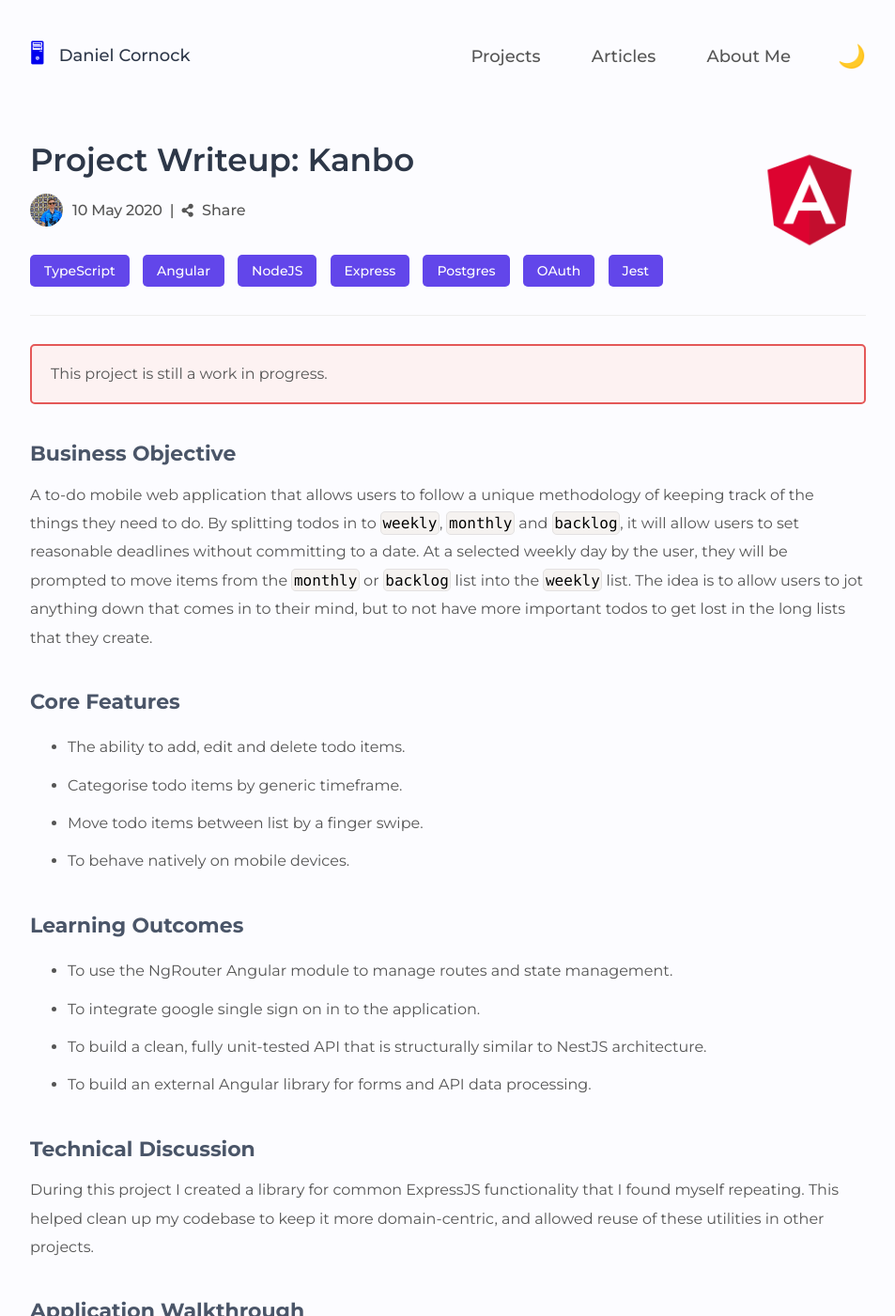
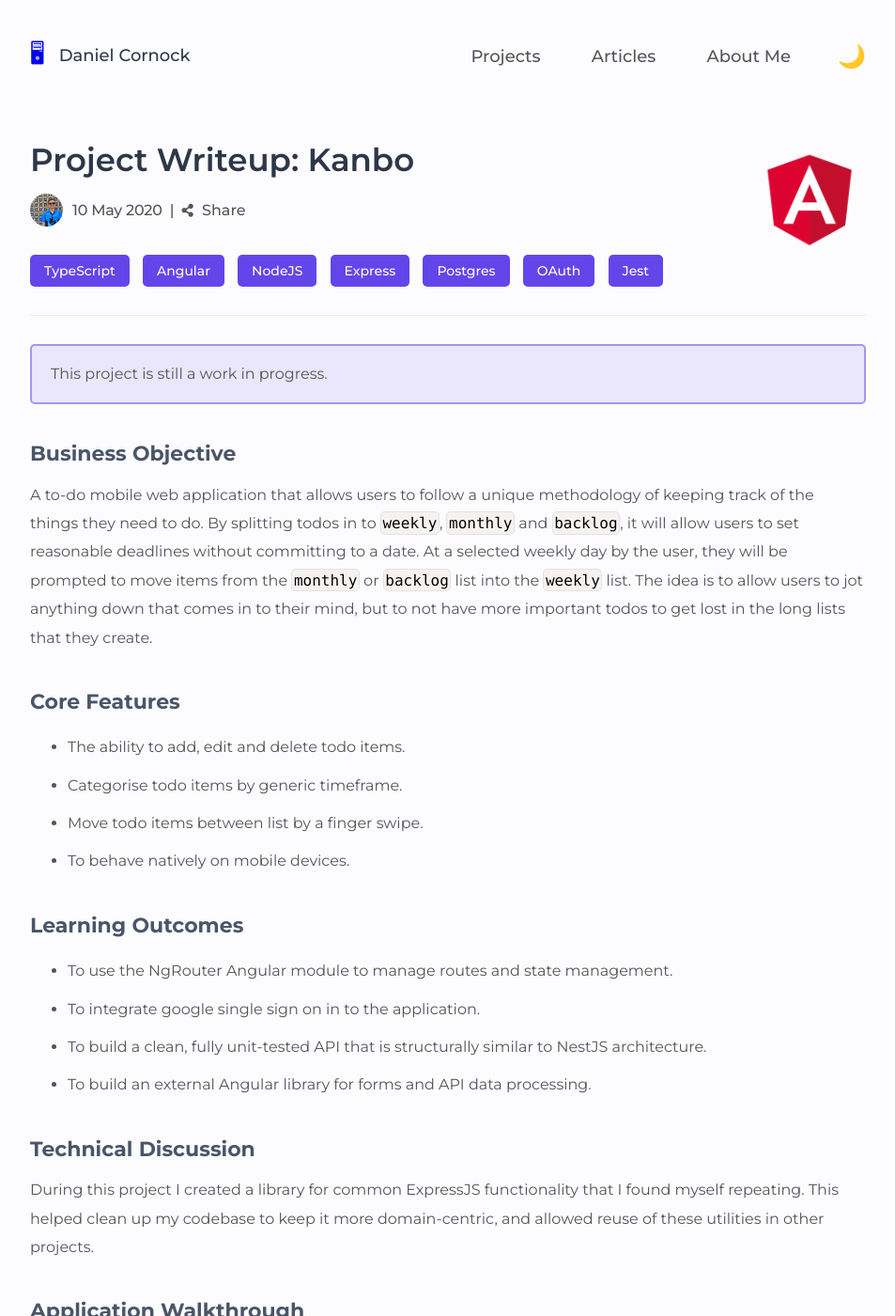
Before and after one commit to danielcornock/danielcornock.co.uk, a Jekyll site: the page built from _projects/nutodo.md, in a window 1280 px wide and 1400 px high. Shown: the whole window at 94% size, without its empty margins (163-1116 px from the left). Built offline with Jekyll 4.4.1, drawn with Linux system fonts in a browser that asks for light colours; nearby versions of some CDN libraries.

```diff
--- a/_layouts/post/_post.scss
+++ b/_layouts/post/_post.scss
@@ -232,7 +232,6 @@ $post-header-margin-bottom: 15px;
       }
 
       .highlight {
-        // border-radius: $br-default;
         padding: $post-code-spacing;
         margin: 0;
 
@@ -243,7 +242,7 @@ $post-header-margin-bottom: 15px;
     }
 
     blockquote {
-      border: 2px solid $color-tertiary;
+      border: 2px solid rgba($color-highlight, 0.5);
       background-color: $color-highlight-container-bg;
       padding: 15px $post-default-spacing;
       border-radius: $br-default;
--- a/_sass/_themes.scss
+++ b/_sass/_themes.scss
@@ -7,7 +7,7 @@ html {
   --color-code-border: rgba(74, 85, 104, 0.1);
   --color-footer: var(--color-heading);
   --color-article-hover: #eeeeee;
-  --color-highlight-container-bg: #{lighten($color-tertiary, 35%)};
+  --color-highlight-container-bg: #{lighten($color-highlight, 35%)};
   --color-code-file-label: #2d3748;
   --color-code-language-label-bg: #2d3748;
   --color-divider: #{$color-light-grey};
```
